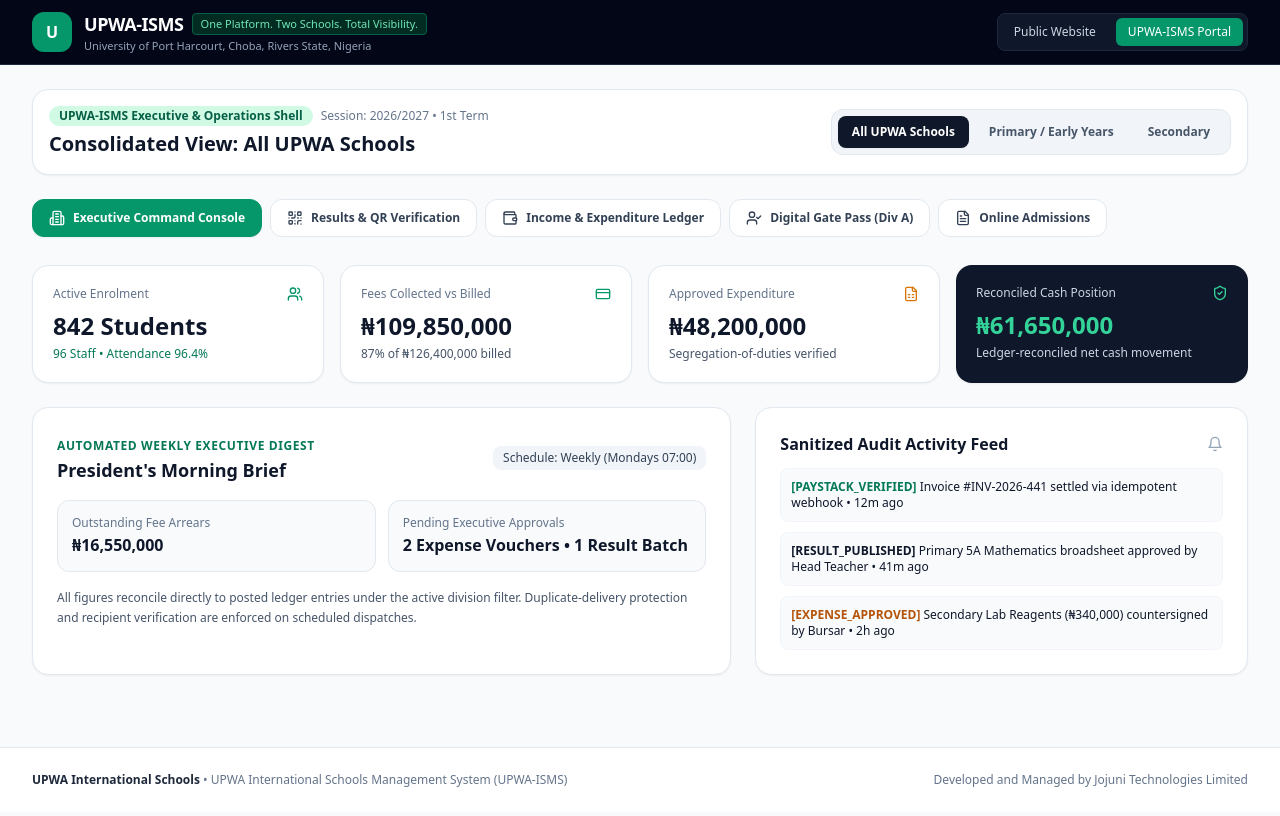
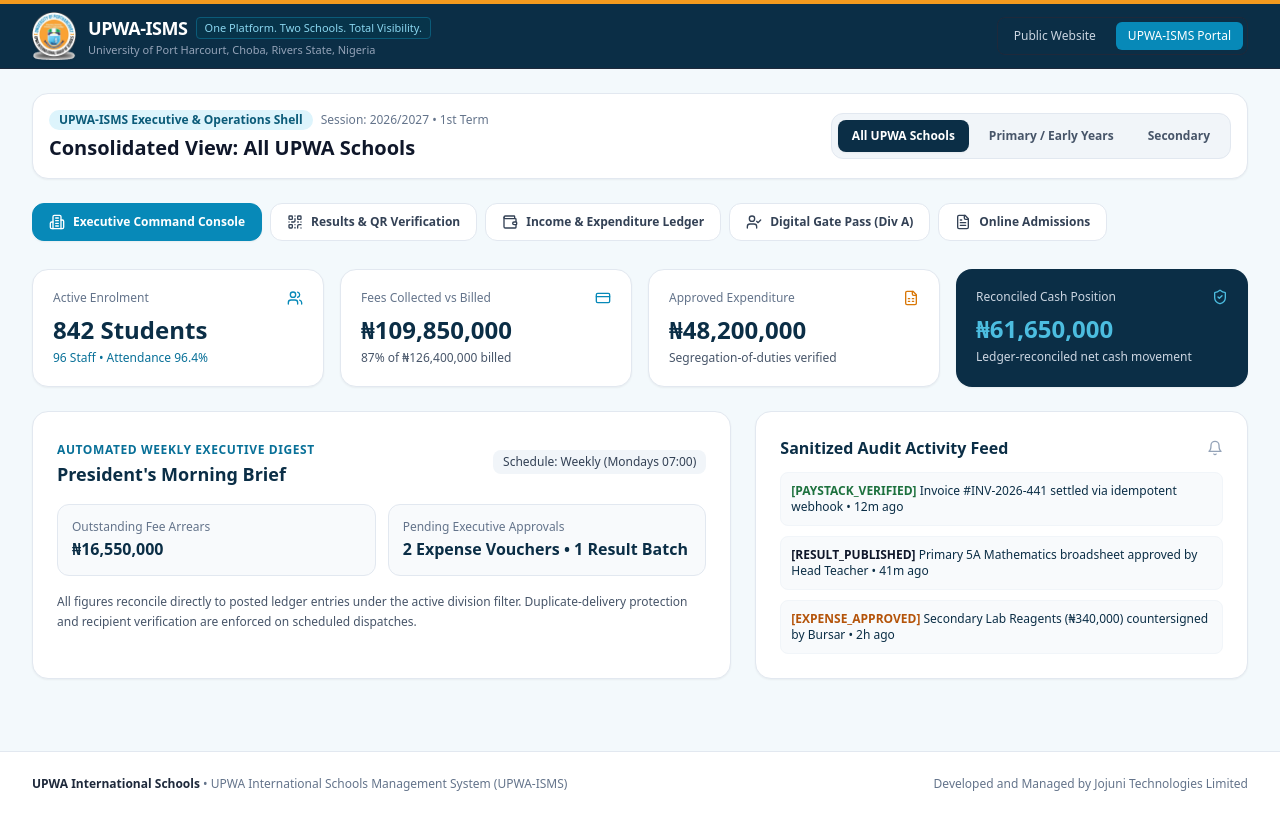
Before and after one commit to ChiekeNN/upwa-isms, a Next.js app: page / in a window 1280 px wide. Built offline with nearby package versions, Linux system fonts and the light colour scheme.

Commit message:
feat: apply official UPWA brand theme
Co-authored-by: arena-agent <297053741+arena-agent@users.noreply.github.com>

```diff
--- a/src/app/globals.css
+++ b/src/app/globals.css
@@ -3,7 +3,16 @@
 @tailwind utilities;
 
 @layer base {
+  :root {
+    color-scheme: light;
+  }
+
   body {
     font-feature-settings: "cv02", "cv03", "cv04", "cv11";
   }
+
+  ::selection {
+    background: #bce8f7;
+    color: #0b2e46;
+  }
 }
--- a/src/app/layout.tsx
+++ b/src/app/layout.tsx
@@ -5,6 +5,7 @@ import { INSTITUTION_CONFIG } from "@/config/institution";
 export const metadata: Metadata = {
   title: `${INSTITUTION_CONFIG.officialShortName} | ${INSTITUTION_CONFIG.institutionalWebsiteName}`,
   description: `${INSTITUTION_CONFIG.officialPlatformFullName} - ${INSTITUTION_CONFIG.tagline}`,
+  icons: { icon: "/upwa-logo.png" },
 };
 
 export default function RootLayout({
@@ -14,7 +15,7 @@ export default function RootLayout({
 }>) {
   return (
     <html lang="en">
-      <body className="min-h-screen bg-slate-50 text-slate-900 antialiased">
+      <body className="min-h-screen bg-upwa-canvas text-upwa-navy antialiased">
         {children}
       </body>
     </html>
--- a/src/app/page.tsx
+++ b/src/app/page.tsx
@@ -1,6 +1,7 @@
 "use client";
 
 import React, { useState, useMemo } from "react";
+import Image from "next/image";
 import {
   ShieldCheck,
   GraduationCap,
@@ -227,12 +228,17 @@ export default function UpwaIsmsPlatform() {
   return (
     <div className="min-h-screen flex flex-col">
       {/* Top Institutional Switcher Bar */}
-      <header className="bg-slate-950 text-white border-b border-slate-800 sticky top-0 z-50">
+      <header className="bg-upwa-navy text-white border-b border-slate-800 border-t-4 border-t-upwa-orange-500 sticky top-0 z-50">
         <div className="max-w-7xl mx-auto px-4 sm:px-6 lg:px-8 h-16 flex items-center justify-between gap-4">
           <div className="flex items-center gap-3">
-            <div className="w-10 h-10 rounded-xl bg-emerald-600 flex items-center justify-center font-bold text-white shadow-sm">
-              U
-            </div>
+            <Image
+              src="/upwa-logo.png"
+              alt="UPWA International Schools official logo"
+              width={180}
+              height={200}
+              priority
+              className="h-12 w-11 shrink-0 object-contain drop-shadow-sm"
+            />
             <div>
               <div className="flex items-center gap-2">
                 <span className="font-bold tracking-tight text-base sm:text-lg">
@@ -240,7 +246,7 @@ export default function UpwaIsmsPlatform() {
                     ? INSTITUTION_CONFIG.institutionalWebsiteName
                     : INSTITUTION_CONFIG.officialShortName}
                 </span>
-                <span className="hidden md:inline-flex items-center px-2 py-0.5 rounded text-[11px] font-medium bg-emerald-950 text-emerald-300 border border-emerald-800">
+                <span className="hidden md:inline-flex items-center px-2 py-0.5 rounded text-[11px] font-medium bg-upwa-blue-950 text-upwa-blue-300 border border-upwa-blue-800">
                   {INSTITUTION_CONFIG.tagline}
                 </span>
               </div>
@@ -250,12 +256,12 @@ export default function UpwaIsmsPlatform() {
             </div>
           </div>
 
-          <div className="flex items-center gap-2 bg-slate-900 p-1 rounded-lg border border-slate-800">
+          <div className="flex items-center gap-2 bg-upwa-navy p-1 rounded-lg border border-slate-800">
             <button
               onClick={() => setSurface("PUBLIC_SITE")}
               className={`px-3 py-1.5 rounded-md text-xs font-medium transition ${
                 surface === "PUBLIC_SITE"
-                  ? "bg-emerald-600 text-white"
+                  ? "bg-upwa-blue-600 text-white"
                   : "text-slate-300 hover:text-white"
               }`}
             >
@@ -265,7 +271,7 @@ export default function UpwaIsmsPlatform() {
               onClick={() => setSurface("UPWA_ISMS")}
               className={`px-3 py-1.5 rounded-md text-xs font-medium transition ${
                 surface === "UPWA_ISMS"
-                  ? "bg-emerald-600 text-white"
+                  ? "bg-upwa-blue-600 text-white"
                   : "text-slate-300 hover:text-white"
               }`}
             >
@@ -278,10 +284,10 @@ export default function UpwaIsmsPlatform() {
       {/* SURFACE 1: PUBLIC INSTITUTIONAL WEBSITE */}
       {surface === "PUBLIC_SITE" ? (
         <main className="flex-1">
-          <section className="bg-gradient-to-br from-slate-900 via-slate-900 to-emerald-950 text-white py-16 px-4 sm:px-6 lg:px-8">
+          <section className="bg-gradient-to-br from-upwa-navy via-upwa-navy to-upwa-blue-950 text-white py-16 px-4 sm:px-6 lg:px-8">
             <div className="max-w-7xl mx-auto grid lg:grid-cols-12 gap-10 items-center">
               <div className="lg:col-span-7 space-y-6">
-                <div className="inline-flex items-center gap-2 px-3 py-1 rounded-full bg-emerald-500/10 border border-emerald-400/30 text-emerald-300 text-xs font-medium">
+                <div className="inline-flex items-center gap-2 px-3 py-1 rounded-full bg-upwa-blue-500/10 border border-upwa-blue-400/30 text-upwa-blue-300 text-xs font-medium">
                   <Sparkles className="w-3.5 h-3.5" />
                   University of Port Harcourt Women Association (UPWA)
                 </div>
@@ -299,7 +305,7 @@ export default function UpwaIsmsPlatform() {
                       setSurface("UPWA_ISMS");
                       setActiveTab("ADMISSIONS");
                     }}
-                    className="px-5 py-3 rounded-xl bg-emerald-600 hover:bg-emerald-500 text-white font-semibold text-sm flex items-center gap-2 shadow-lg"
+                    className="px-5 py-3 rounded-xl bg-upwa-blue-600 hover:bg-upwa-blue-500 text-white font-semibold text-sm flex items-center gap-2 shadow-lg"
                   >
                     Apply for 2026/2027 Admission
                     <ArrowUpRight className="w-4 h-4" />
@@ -318,7 +324,7 @@ export default function UpwaIsmsPlatform() {
 
               <div className="lg:col-span-5 grid gap-4">
                 <div className="bg-white/5 backdrop-blur border border-white/10 rounded-2xl p-6">
-                  <span className="text-xs font-semibold uppercase tracking-wider text-emerald-400">
+                  <span className="text-xs font-semibold uppercase tracking-wider text-upwa-blue-400">
                     Division A Micro-Portal
                   </span>
                   <h3 className="text-xl font-bold mt-1">Early Years & Primary School</h3>
@@ -327,7 +333,7 @@ export default function UpwaIsmsPlatform() {
                   </p>
                 </div>
                 <div className="bg-white/5 backdrop-blur border border-white/10 rounded-2xl p-6">
-                  <span className="text-xs font-semibold uppercase tracking-wider text-amber-400">
+                  <span className="text-xs font-semibold uppercase tracking-wider text-upwa-orange-400">
                     Division B Micro-Portal
                   </span>
                   <h3 className="text-xl font-bold mt-1">UPWA International Secondary</h3>
@@ -341,21 +347,21 @@ export default function UpwaIsmsPlatform() {
 
           <section className="max-w-7xl mx-auto py-12 px-4 sm:px-6 lg:px-8 grid md:grid-cols-3 gap-6">
             <div className="bg-white p-6 rounded-2xl border border-slate-200 shadow-sm">
-              <Calendar className="w-6 h-6 text-emerald-600 mb-3" />
+              <Calendar className="w-6 h-6 text-upwa-blue-600 mb-3" />
               <h3 className="font-bold text-lg">2026/2027 Academic Calendar</h3>
               <p className="text-sm text-slate-600 mt-2">
                 First Term resumes September 2026. Entrance examination batches are scheduled online with instant PDF exam slips.
               </p>
             </div>
             <div className="bg-white p-6 rounded-2xl border border-slate-200 shadow-sm">
-              <GraduationCap className="w-6 h-6 text-emerald-600 mb-3" />
+              <GraduationCap className="w-6 h-6 text-upwa-blue-600 mb-3" />
               <h3 className="font-bold text-lg">UPWA Alumnae & Endowment</h3>
               <p className="text-sm text-slate-600 mt-2">
                 Supporting merit scholarships, STEM laboratory upgrades, and heritage documentation led by UPWA executives.
               </p>
             </div>
             <div className="bg-white p-6 rounded-2xl border border-slate-200 shadow-sm">
-              <MapPin className="w-6 h-6 text-emerald-600 mb-3" />
+              <MapPin className="w-6 h-6 text-upwa-blue-600 mb-3" />
               <h3 className="font-bold text-lg">Campus & Contact</h3>
               <p className="text-sm text-slate-600 mt-2">
                 University of Port Harcourt, Choba, Rivers State. Verified administrator-editable CMS content active.
@@ -370,7 +376,7 @@ export default function UpwaIsmsPlatform() {
           <div className="bg-white rounded-2xl border border-slate-200 p-4 shadow-sm flex flex-col lg:flex-row lg:items-center justify-between gap-4">
             <div>
               <div className="flex items-center gap-2">
-                <span className="px-2.5 py-0.5 rounded-full text-xs font-semibold bg-emerald-100 text-emerald-800">
+                <span className="px-2.5 py-0.5 rounded-full text-xs font-semibold bg-upwa-blue-100 text-upwa-blue-800">
                   UPWA-ISMS Executive & Operations Shell
                 </span>
                 <span className="text-xs text-slate-500">Session: 2026/2027 • 1st Term</span>
@@ -398,7 +404,7 @@ export default function UpwaIsmsPlatform() {
                   onClick={() => setDivision(ctx.id)}
                   className={`px-3.5 py-2 rounded-lg text-xs font-semibold transition ${
                     division === ctx.id
-                      ? "bg-slate-900 text-white shadow-sm"
+                      ? "bg-upwa-navy text-white shadow-sm"
                       : "text-slate-600 hover:text-slate-900"
                   }`}
                 >
@@ -426,7 +432,7 @@ export default function UpwaIsmsPlatform() {
                   onClick={() => setActiveTab(tab.id)}
                   className={`flex items-center gap-2 px-4 py-2.5 rounded-xl text-xs font-semibold whitespace-nowrap border transition ${
                     activeTab === tab.id
-                      ? "bg-emerald-600 text-white border-emerald-600 shadow-sm"
+                      ? "bg-upwa-blue-600 text-white border-upwa-blue-600 shadow-sm"
                       : "bg-white text-slate-700 border-slate-200 hover:bg-slate-50"
                   }`}
                 >
@@ -444,10 +450,10 @@ export default function UpwaIsmsPlatform() {
                 <div className="bg-white p-5 rounded-2xl border border-slate-200 shadow-sm">
                   <div className="flex items-center justify-between text-slate-500 text-xs font-medium">
                     <span>Active Enrolment</span>
-                    <Users className="w-4 h-4 text-emerald-600" />
+                    <Users className="w-4 h-4 text-upwa-blue-600" />
                   </div>
                   <p className="text-2xl font-extrabold mt-2">{metrics.enrolment} Students</p>
-                  <p className="text-xs text-emerald-700 mt-1">
+                  <p className="text-xs text-upwa-blue-700 mt-1">
                     {metrics.staff} Staff • Attendance {metrics.attendanceRate}
                   </p>
                 </div>
@@ -455,7 +461,7 @@ export default function UpwaIsmsPlatform() {
                 <div className="bg-white p-5 rounded-2xl border border-slate-200 shadow-sm">
                   <div className="flex items-center justify-between text-slate-500 text-xs font-medium">
                     <span>Fees Collected vs Billed</span>
-                    <CreditCard className="w-4 h-4 text-emerald-600" />
+                    <CreditCard className="w-4 h-4 text-upwa-blue-600" />
                   </div>
                   <p className="text-2xl font-extrabold mt-2">{formatNaira(metrics.collected)}</p>
                   <p className="text-xs text-slate-600 mt-1">
@@ -476,12 +482,12 @@ export default function UpwaIsmsPlatform() {
                   </p>
                 </div>
 
-                <div className="bg-slate-900 text-white p-5 rounded-2xl shadow-sm">
+                <div className="bg-upwa-navy text-white p-5 rounded-2xl shadow-sm">
                   <div className="flex items-center justify-between text-slate-300 text-xs font-medium">
                     <span>Reconciled Cash Position</span>
-                    <ShieldCheck className="w-4 h-4 text-emerald-400" />
+                    <ShieldCheck className="w-4 h-4 text-upwa-blue-400" />
                   </div>
-                  <p className="text-2xl font-extrabold mt-2 text-emerald-400">
+                  <p className="text-2xl font-extrabold mt-2 text-upwa-blue-400">
                     {formatNaira(metrics.cashPosition)}
                   </p>
                   <p className="text-xs text-slate-300 mt-1">
@@ -495,7 +501,7 @@ export default function UpwaIsmsPlatform() {
                 <div className="lg:col-span-7 bg-white rounded-2xl border border-slate-200 p-6 shadow-sm space-y-4">
                   <div className="flex items-center justify-between">
                     <div>
-                      <span className="text-xs font-semibold text-emerald-700 uppercase tracking-wider">
+                      <span className="text-xs font-semibold text-upwa-blue-700 uppercase tracking-wider">
                         Automated Weekly Executive Digest
                       </span>
                       <h2 className="text-lg font-bold">President&apos;s Morning Brief</h2>
@@ -528,7 +534,7 @@ export default function UpwaIsmsPlatform() {
                   </div>
                   <ul className="space-y-2.5 text-xs">
                     <li className="p-2.5 rounded-lg bg-slate-50 border border-slate-100">
-                      <span className="font-semibold text-emerald-700">[PAYSTACK_VERIFIED]</span>{" "}
+                      <span className="font-semibold text-upwa-green-700">[PAYSTACK_VERIFIED]</span>{" "}
                       Invoice #INV-2026-441 settled via idempotent webhook • 12m ago
                     </li>
                     <li className="p-2.5 rounded-lg bg-slate-50 border border-slate-100">
@@ -564,7 +570,7 @@ export default function UpwaIsmsPlatform() {
                       type="checkbox"
                       checked={smartFeeLockEnabled}
                       onChange={(e) => setSmartFeeLockEnabled(e.target.checked)}
-                      className="rounded text-emerald-600"
+                      className="rounded text-upwa-blue-600"
                     />
                     <Lock className="w-3.5 h-3.5" />
                     Smart Fee-Lock Policy Active
@@ -632,7 +638,7 @@ export default function UpwaIsmsPlatform() {
                               <span
                                 className={`px-2 py-0.5 rounded-full text-[11px] font-semibold ${
                                   row.status === "PUBLISHED"
-                                    ? "bg-emerald-100 text-emerald-800"
+                                    ? "bg-upwa-green-100 text-upwa-green-800"
                                     : row.status === "APPROVED"
                                     ? "bg-blue-100 text-blue-800"
                                     : "bg-amber-100 text-amber-800"
@@ -645,7 +651,7 @@ export default function UpwaIsmsPlatform() {
                               {row.status !== "PUBLISHED" ? (
                                 <button
                                   onClick={() => handleApproveScore(row.id)}
-                                  className="px-2.5 py-1 rounded-lg bg-slate-900 text-white hover:bg-slate-800 text-[11px] font-medium"
+                                  className="px-2.5 py-1 rounded-lg bg-upwa-navy text-white hover:bg-slate-800 text-[11px] font-medium"
                                 >
                                   Approve & Publish
                                 </button>
@@ -656,7 +662,7 @@ export default function UpwaIsmsPlatform() {
                               ) : (
                                 <button
                                   onClick={() => setQrInput(row.qrRef)}
-                                  className="inline-flex items-center gap-1 text-emerald-700 font-semibold hover:underline"
+                                  className="inline-flex items-center gap-1 text-upwa-blue-700 font-semibold hover:underline"
                                 >
                                   <QrCode className="w-3.5 h-3.5" /> Inspect QR ({row.qrRef})
                                 </button>
@@ -673,7 +679,7 @@ export default function UpwaIsmsPlatform() {
               {/* Cryptographic Public QR Verification Simulator */}
               <div className="bg-white rounded-2xl border border-slate-200 p-6 shadow-sm grid md:grid-cols-12 gap-6 items-center">
                 <div className="md:col-span-6 space-y-3">
-                  <span className="text-xs font-semibold text-emerald-700 uppercase">
+                  <span className="text-xs font-semibold text-upwa-blue-700 uppercase">
                     Public Verification Endpoint (/verify/[reference])
                   </span>
                   <h3 className="text-lg font-bold">Cryptographic Report Card Verification</h3>
@@ -697,7 +703,7 @@ export default function UpwaIsmsPlatform() {
                 <div className="md:col-span-6 bg-slate-50 rounded-xl p-4 border border-slate-200 text-xs space-y-2">
                   {verifiedRecord ? (
                     <>
-                      <div className="flex items-center gap-2 text-emerald-700 font-bold">
+                      <div className="flex items-center gap-2 text-upwa-green-700 font-bold">
                         <CheckCircle2 className="w-4 h-4" />
                         STATUS: VALID ISSUANCE (HMAC-SHA256 VERIFIED)
                       </div>
@@ -742,7 +748,7 @@ export default function UpwaIsmsPlatform() {
                     <span
                       className={`px-2.5 py-1 rounded-full font-semibold ${
                         receiptVerified
-                          ? "bg-emerald-100 text-emerald-800"
+                          ? "bg-upwa-green-100 text-upwa-green-800"
                           : "bg-amber-100 text-amber-800"
                       }`}
                     >
@@ -753,7 +759,7 @@ export default function UpwaIsmsPlatform() {
                     {!receiptVerified && (
                       <button
                         onClick={() => setReceiptVerified(true)}
-                        className="px-3 py-1.5 rounded-lg bg-emerald-600 text-white font-semibold hover:bg-emerald-500"
+                        className="px-3 py-1.5 rounded-lg bg-upwa-blue-600 text-white font-semibold hover:bg-upwa-blue-500"
                       >
                         Approve & Issue Receipt
                       </button>
@@ -780,7 +786,7 @@ export default function UpwaIsmsPlatform() {
                       <p className="font-semibold">TUITION-BATCH-19 • Paystack Settlement</p>
                       <p className="text-slate-500">Division: Secondary • Webhook Idempotency Verified</p>
                     </div>
-                    <span className="font-bold text-emerald-700">+₦2,450,000</span>
+                    <span className="font-bold text-upwa-green-700">+₦2,450,000</span>
                   </div>
                 </div>
               </div>
@@ -792,7 +798,7 @@ export default function UpwaIsmsPlatform() {
             <div className="bg-white rounded-2xl border border-slate-200 p-6 shadow-sm space-y-5">
               <div className="flex flex-col sm:flex-row sm:items-center justify-between gap-4">
                 <div>
-                  <span className="text-xs font-semibold text-emerald-700 uppercase">
+                  <span className="text-xs font-semibold text-upwa-blue-700 uppercase">
                     Division A (Crèche, Nursery & Primary) Security Protocol
                   </span>
                   <h2 className="text-lg font-bold">Digital Gate Pass & Child Release Log</h2>
@@ -802,7 +808,7 @@ export default function UpwaIsmsPlatform() {
                 </div>
                 <button
                   onClick={handleReleasePupil}
-                  className="px-4 py-2.5 rounded-xl bg-emerald-600 hover:bg-emerald-500 text-white text-xs font-semibold"
+                  className="px-4 py-2.5 rounded-xl bg-upwa-blue-600 hover:bg-upwa-blue-500 text-white text-xs font-semibold"
                 >
                   Verify & Log Pickup (Tamunoemi Briggs)
                 </button>
@@ -816,7 +822,7 @@ export default function UpwaIsmsPlatform() {
                       <p className="text-slate-600">Authorized Collector: {entry.guardian}</p>
                     </div>
                     <div className="text-right">
-                      <span className="px-2.5 py-0.5 rounded-full bg-emerald-100 text-emerald-800 font-semibold">
+                      <span className="px-2.5 py-0.5 rounded-full bg-upwa-green-100 text-upwa-green-800 font-semibold">
                         {entry.status} • {entry.time}
                       </span>
                       <p className="text-slate-500 mt-1">{entry.officer}</p>
@@ -870,14 +876,14 @@ export default function UpwaIsmsPlatform() {
                 </div>
                 <button
                   type="submit"
-                  className="px-4 py-2.5 rounded-xl bg-slate-900 text-white font-semibold hover:bg-slate-800"
+                  className="px-4 py-2.5 rounded-xl bg-upwa-navy text-white font-semibold hover:bg-slate-800"
                 >
                   Submit Application & Generate Exam Slip
                 </button>
               </form>
 
               {admissionSubmitted && (
-                <div className="p-4 rounded-xl bg-emerald-50 border border-emerald-200 text-xs text-emerald-900">
+                <div className="p-4 rounded-xl bg-upwa-green-50 border border-upwa-green-200 text-xs text-upwa-green-900">
                   <strong>Application Registered:</strong> Reference{" "}
                   <span className="font-mono font-bold">{admissionSubmitted}</span>. Entrance exam slip queued for download.
                 </div>
--- a/src/app/verify/[reference]/page.tsx
+++ b/src/app/verify/[reference]/page.tsx
@@ -1,3 +1,4 @@
+import Image from "next/image";
 import { INSTITUTION_CONFIG } from "@/config/institution";
 
 export default async function VerifyReportPage({
@@ -8,9 +9,16 @@ export default async function VerifyReportPage({
   const { reference } = await params;
 
   return (
-    <div className="min-h-screen bg-slate-50 flex items-center justify-center p-6">
+    <div className="min-h-screen bg-upwa-canvas flex items-center justify-center p-6">
       <div className="max-w-md w-full bg-white rounded-2xl border border-slate-200 p-6 shadow-sm space-y-4">
-        <div className="text-xs font-semibold uppercase tracking-wider text-emerald-700">
+        <Image
+          src="/upwa-logo.png"
+          alt="UPWA International Schools official logo"
+          width={180}
+          height={200}
+          className="h-24 w-auto object-contain"
+        />
+        <div className="text-xs font-semibold uppercase tracking-wider text-upwa-blue-700">
           {INSTITUTION_CONFIG.officialShortName} Cryptographic Document Check
         </div>
         <h1 className="text-xl font-bold text-slate-900">
--- a/tailwind.config.ts
+++ b/tailwind.config.ts
@@ -10,9 +10,41 @@ const config: Config = {
     extend: {
       colors: {
         upwa: {
-          navy: "#0F172A",
-          emerald: "#059669",
-          gold: "#D97706",
+          navy: "#0B2E46",
+          canvas: "#F3F9FC",
+          blue: {
+            50: "#EFFAFF",
+            100: "#DDF4FC",
+            200: "#BCE8F7",
+            300: "#8AD6EF",
+            400: "#4CBDE0",
+            500: "#1CA4D1",
+            600: "#0789B8",
+            700: "#087098",
+            800: "#0B5B79",
+            900: "#0D4B64",
+            950: "#07344A",
+          },
+          green: {
+            50: "#EFF9F2",
+            100: "#D8F0DF",
+            200: "#B6E2C3",
+            600: "#26894D",
+            700: "#1D713E",
+            800: "#1B5B35",
+            900: "#174B2D",
+          },
+          orange: {
+            50: "#FFF7E8",
+            100: "#FDEBC5",
+            200: "#F9D58D",
+            400: "#F6AE36",
+            500: "#F39A1E",
+            600: "#DE7E10",
+            700: "#B85D0E",
+            800: "#944914",
+            900: "#783D15",
+          },
         },
       },
     },
```
Also changed, not shown: public/upwa-logo.png (added).
